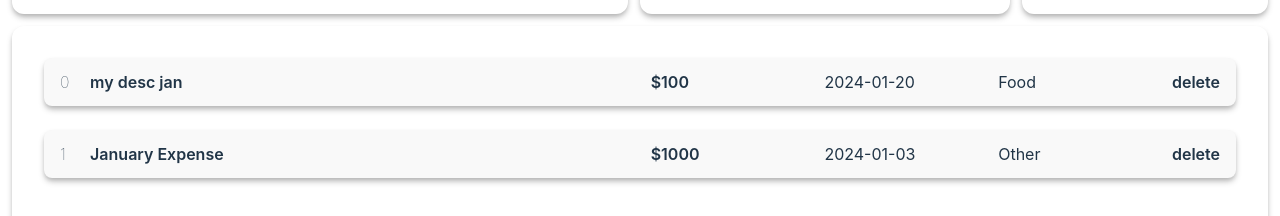
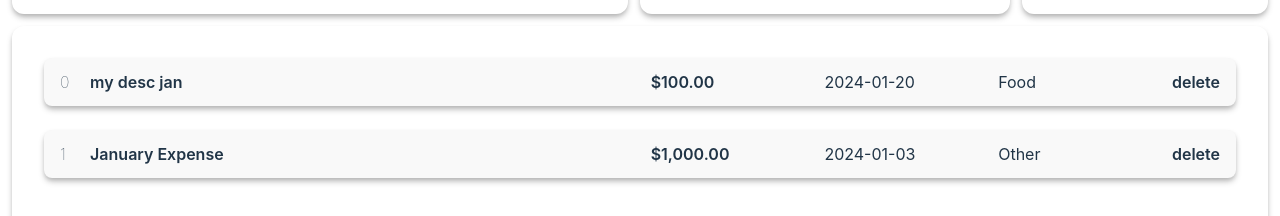
Before and after one commit to vChrisL/Finance-Tracker, a React (Vite) app: page / in a window 1280 px wide. Shown: the part 383-599 px from the top of the page. Built offline with nearby package versions, Linux system fonts and the light colour scheme.

Commit message:
added currency formatting for amount

```diff
--- a/src/App.tsx
+++ b/src/App.tsx
@@ -86,7 +86,10 @@ function App() {
               }
             })
           } */}
-          {renderExpenses()}
+          {
+            // Add expenses to expensesList for rendering
+            renderExpenses()
+          }
           {
             // Render a Expense component for each element in expensesList
             expensesList.map((expenseItem: any, index: number) =>
--- a/src/components/Expense-component.tsx
+++ b/src/components/Expense-component.tsx
@@ -26,6 +26,8 @@ export function Expense({id, expenseData}: IExpenseProps){
     // updateMasterList store function
     const updateMasterList = useMonthlyExpense((state: any) => state.updateMasterList)
 
+    const numberFormat = Intl.NumberFormat("en-CA", {style: "currency", currency: 'CAD'})
+
     // Handles deleting expense on delete button click
     function onDelete(){
         removeExpenseFromMasterList(id);
@@ -40,7 +42,7 @@ export function Expense({id, expenseData}: IExpenseProps){
                 {isEditingField.editingDesc ? <input className="bg-[#dbdbdb]" defaultValue={description} onChange={(e) => setDescription(description === null ? 'empty' : e.target.value)} tabIndex={0} onBlur={() => setIsEditingField({...isEditingField, editingDesc: false})}></input> : <p className="min-w-20 min-h-5 align-middle">{description}</p>}
             </div>
             <div className="min-w-fit w-[15%] font-semibold truncate">
-                <p>{isEditingField.editingAmount ? 'Editing' : '$' + amount}</p>
+                <p>{isEditingField.editingAmount ? 'Editing' : numberFormat.format(amount)}</p>
             </div>
             <div className="min-w-fit w-[15%] truncate">
                 <p>{isEditingField.editingDate ? 'Editing' : date}</p>
```
